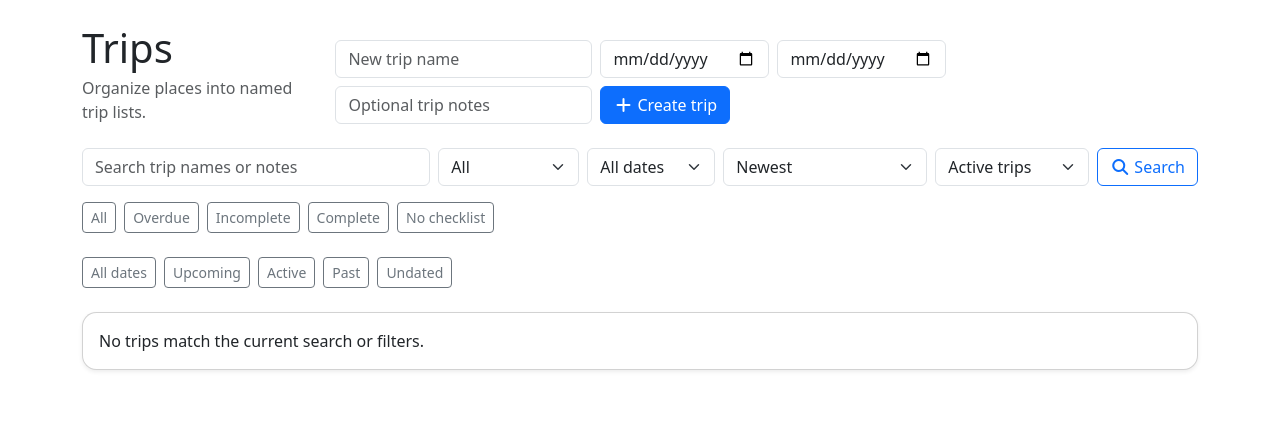
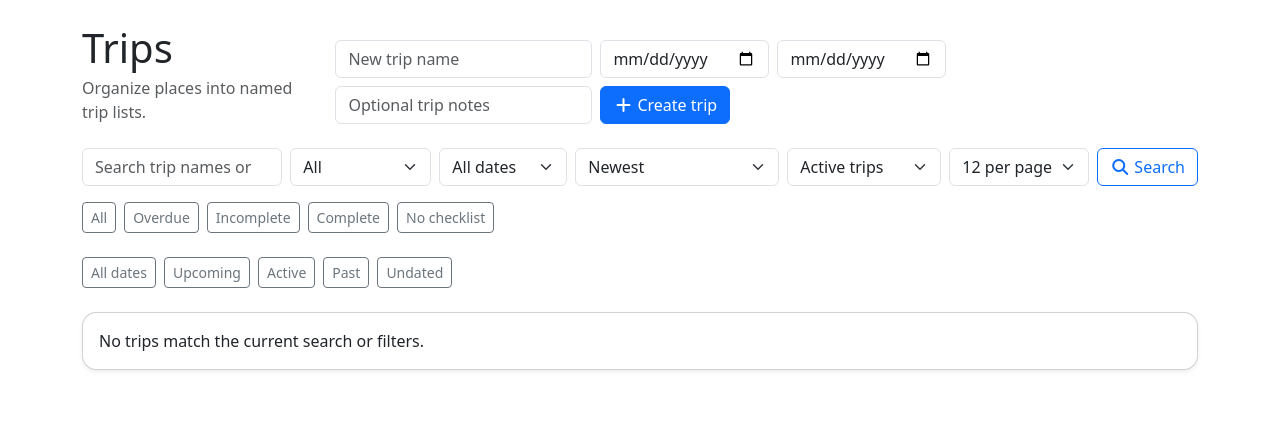
Before and after one commit to drakeg/vlog_travel_finder, a Python web app: template templates/public/trips.html in a window 1280 px wide. Shown: the part 57-483 px from the top of the page. Run offline with Jinja, Linux system fonts and the light colour scheme; the template is opened without the code that fills it, so the values that code supplies are empty.

Commit message:
feat: add Trips page-size control

```diff
--- a/templates/public/trips.html
+++ b/templates/public/trips.html
@@ -87,6 +87,13 @@
         {% endfor %}
       </select>
     </div>
+    <div class="col-6 col-md-auto">
+      <select class="form-select" name="page_size" aria-label="Trips per page">
+        {% for size in [12, 24, 48, 96] %}
+          <option value="{{ size }}" {% if page_size == size %}selected{% endif %}>{{ size }} per page</option>
+        {% endfor %}
+      </select>
+    </div>
     <div class="col-6 col-md-auto d-grid">
       <button class="btn btn-outline-primary" type="submit">
         <i class="fa-solid fa-magnifying-glass me-1"></i>Search
@@ -105,7 +112,7 @@
     {% for value, label in filters %}
       <a
         class="btn btn-sm {% if prep_filter == value %}btn-primary{% else %}btn-outline-secondary{% endif %}"
-        href="{{ url_for('public.trips', prep=value, q=trip_search or None, date=date_filter if date_filter != 'all' else None, sort=trip_sort if trip_sort != 'newest' else None, visibility=visibility if visibility != 'active' else None) }}"
+        href="{{ url_for('public.trips', prep=value, q=trip_search or None, date=date_filter if date_filter != 'all' else None, sort=trip_sort if trip_sort != 'newest' else None, visibility=visibility if visibility != 'active' else None, page_size=page_size if page_size != 24 else None) }}"
       >{{ label }}</a>
     {% endfor %}
   </div>
@@ -121,7 +128,7 @@
     {% for value, label in date_filters %}
       <a
         class="btn btn-sm {% if date_filter == value %}btn-primary{% else %}btn-outline-secondary{% endif %}"
-        href="{{ url_for('public.trips', date=value, prep=prep_filter if prep_filter != 'all' else None, q=trip_search or None, sort=trip_sort if trip_sort != 'newest' else None, visibility=visibility if visibility != 'active' else None) }}"
+        href="{{ url_for('public.trips', date=value, prep=prep_filter if prep_filter != 'all' else None, q=trip_search or None, sort=trip_sort if trip_sort != 'newest' else None, visibility=visibility if visibility != 'active' else None, page_size=page_size if page_size != 24 else None) }}"
       >{{ label }}</a>
     {% endfor %}
   </div>
@@ -230,7 +237,7 @@
             <li class="page-item {% if trip_page <= 1 %}disabled{% endif %}">
               <a
                 class="page-link"
-                href="{{ url_for('public.trips', page=trip_page - 1, q=trip_search or None, prep=prep_filter if prep_filter != 'all' else None, date=date_filter if date_filter != 'all' else None, sort=trip_sort if trip_sort != 'newest' else None, visibility=visibility if visibility != 'active' else None) }}"
+                href="{{ url_for('public.trips', page=trip_page - 1, q=trip_search or None, prep=prep_filter if prep_filter != 'all' else None, date=date_filter if date_filter != 'all' else None, sort=trip_sort if trip_sort != 'newest' else None, visibility=visibility if visibility != 'active' else None, page_size=page_size if page_size != 24 else None) }}"
                 {% if trip_page <= 1 %}aria-disabled="true" tabindex="-1"{% endif %}
               >Previous</a>
             </li>
@@ -240,7 +247,7 @@
             <li class="page-item {% if trip_page >= total_pages %}disabled{% endif %}">
               <a
                 class="page-link"
-                href="{{ url_for('public.trips', page=trip_page + 1, q=trip_search or None, prep=prep_filter if prep_filter != 'all' else None, date=date_filter if date_filter != 'all' else None, sort=trip_sort if trip_sort != 'newest' else None, visibility=visibility if visibility != 'active' else None) }}"
+                href="{{ url_for('public.trips', page=trip_page + 1, q=trip_search or None, prep=prep_filter if prep_filter != 'all' else None, date=date_filter if date_filter != 'all' else None, sort=trip_sort if trip_sort != 'newest' else None, visibility=visibility if visibility != 'active' else None, page_size=page_size if page_size != 24 else None) }}"
                 {% if trip_page >= total_pages %}aria-disabled="true" tabindex="-1"{% endif %}
               >Next</a>
             </li>
```
